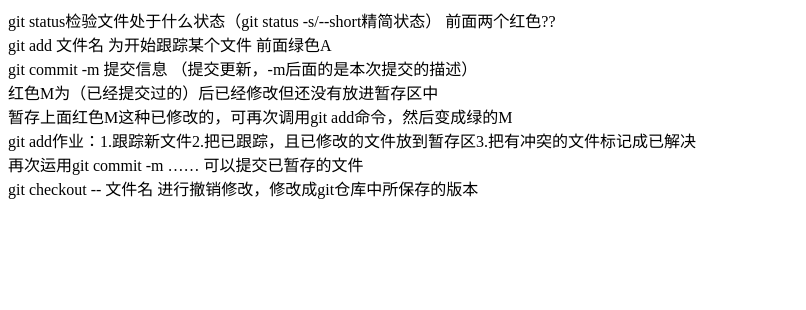
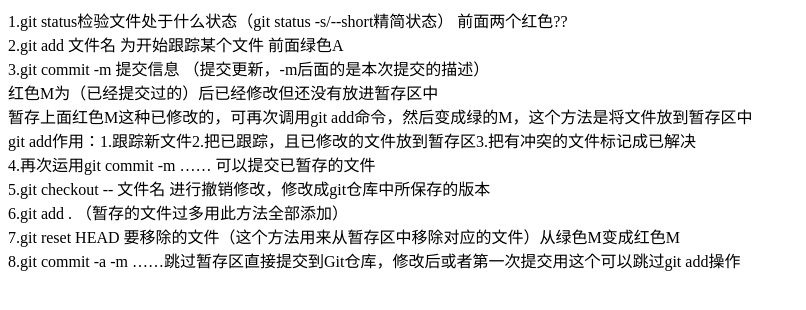
Before and after one commit to wxt13/Project_01, a plain HTML site: page index.html in a window 1280 px wide. Shown: the whole page, without its empty margins (0-806 px from the left). Drawn offline with Linux system fonts and the light colour scheme.

Commit message:
“修改”

```diff
--- /dev/null
+++ b/index.css
@@ -0,0 +1,5 @@
+html,
+body {
+    margin: 0;
+    padding: 0;
+}
--- a/index.html
+++ b/index.html
@@ -9,14 +9,17 @@
 </head>
 
 <body>
-    <div>git status检验文件处于什么状态（git status -s/--short精简状态） 前面两个红色??</div>
-    <div>git add 文件名 为开始跟踪某个文件 前面绿色A</div>
-    <div>git commit -m 提交信息 （提交更新，-m后面的是本次提交的描述）</div>
+    <div>1.git status检验文件处于什么状态（git status -s/--short精简状态） 前面两个红色??</div>
+    <div>2.git add 文件名 为开始跟踪某个文件 前面绿色A</div>
+    <div>3.git commit -m 提交信息 （提交更新，-m后面的是本次提交的描述）</div>
     <div>红色M为（已经提交过的）后已经修改但还没有放进暂存区中</div>
-    <div>暂存上面红色M这种已修改的，可再次调用git add命令，然后变成绿的M</div>
-    <div>git add作业：1.跟踪新文件2.把已跟踪，且已修改的文件放到暂存区3.把有冲突的文件标记成已解决</div>
-    <div>再次运用git commit -m …… 可以提交已暂存的文件</div>
-    <div>git checkout -- 文件名 进行撤销修改，修改成git仓库中所保存的版本</div>
+    <div>暂存上面红色M这种已修改的，可再次调用git add命令，然后变成绿的M，这个方法是将文件放到暂存区中</div>
+    <div>git add作用：1.跟踪新文件2.把已跟踪，且已修改的文件放到暂存区3.把有冲突的文件标记成已解决</div>
+    <div>4.再次运用git commit -m …… 可以提交已暂存的文件</div>
+    <div>5.git checkout -- 文件名 进行撤销修改，修改成git仓库中所保存的版本</div>
+    <div>6.git add . （暂存的文件过多用此方法全部添加）</div>
+    <div>7.git reset HEAD 要移除的文件（这个方法用来从暂存区中移除对应的文件）从绿色M变成红色M</div>
+    <div>8.git commit -a -m ……跳过暂存区直接提交到Git仓库，修改后或者第一次提交用这个可以跳过git add操作</div>
 </body>
 
 </html>
```
Also changed, not shown: index.js (added).
